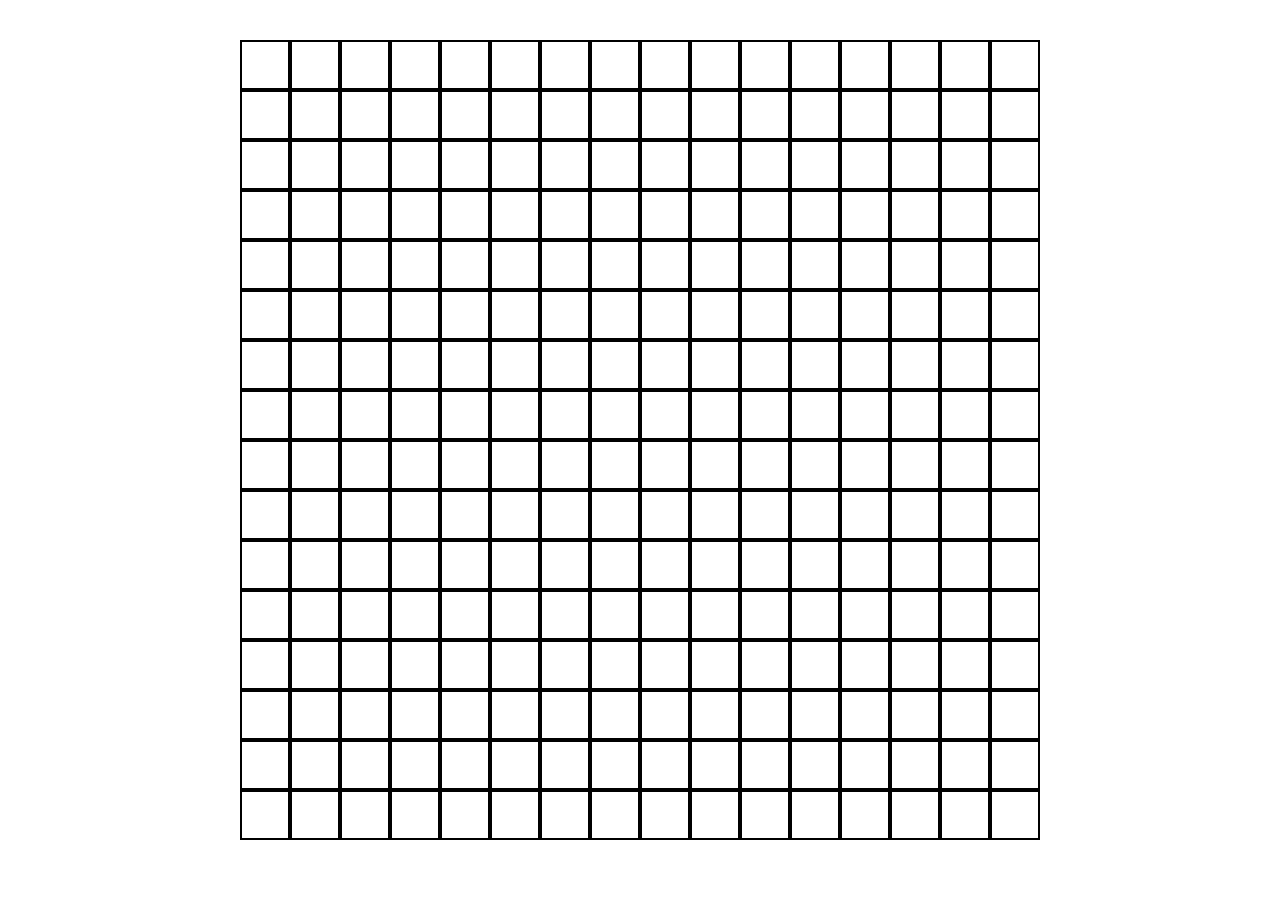
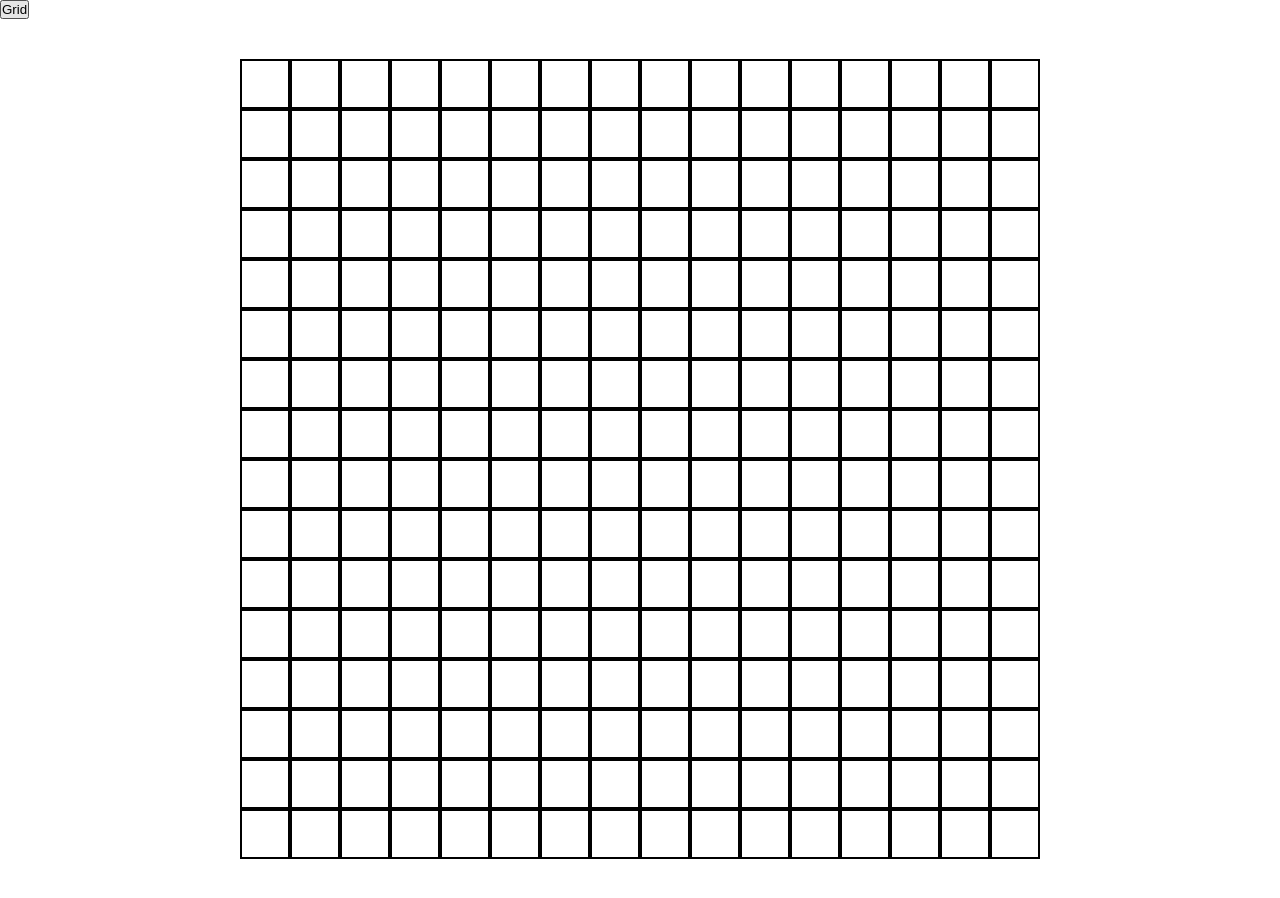
Before and after one commit to khalidzainalab/ToPEtchASketch, a plain HTML site: page index.html in a window 1280 px wide. Drawn offline with Linux system fonts and the light colour scheme.

Commit message:
add new button to reset and insert new grid

```diff
--- a/index.html
+++ b/index.html
@@ -8,7 +8,7 @@
     <script src="./script.js" defer></script>
   </head>
   <body>
-    <div class="container">
-    </div>
+    <button type="button">Grid</button>
+    <div class="container"></div>
   </body>
 </html>
```
